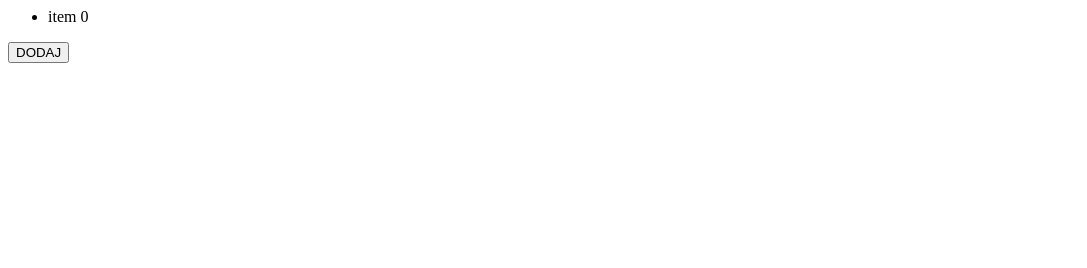
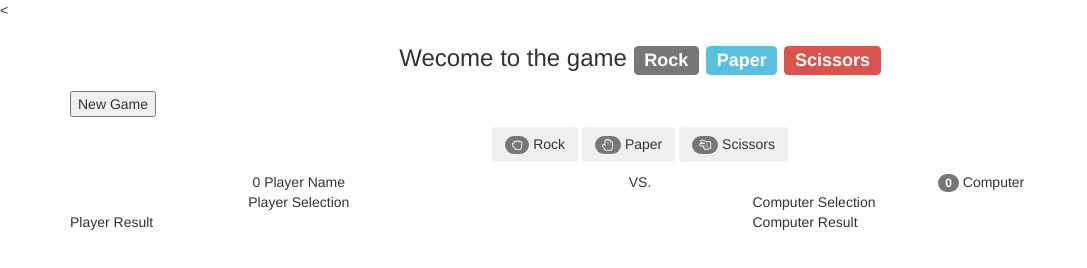
Before and after one commit to Cienszki/zad-9.7, a plain HTML site: page index.html in a window 1280 px wide. Shown: the whole page, without its empty margins (0-1087 px from the left). Drawn offline with nearby package versions, Linux system fonts and the light colour scheme; files that its build step writes are made by us from their sources.

Commit message:
Add index.html content and script

```diff
--- a/index.html
+++ b/index.html
@@ -3,12 +3,91 @@
     <meta charset="utf-8">
     <title>Page title</title>
     <link rel="stylesheet" href="css/style.css">
+    <
+    <link href="https://maxcdn.bootstrapcdn.com/bootstrap/3.3.6/css/bootstrap.min.css" rel="stylesheet" />
+    <link href="https://cdnjs.cloudflare.com/ajax/libs/font-awesome/4.6.3/css/font-awesome.min.css" rel="stylesheet" />
   </head>
   <body>
-  	<ul id="list">
-  		<li>item 0</li>
-   	</ul>
-   	<button id="addElem">DODAJ</button>
+  	<div class="container">
+  		<h3 class="text-center">
+  			Wecome to the game
+  		<span class="label label-default">Rock</span>
+  		<span class="label label-info">Paper</span>
+  		<span class="label label-danger">Scissors</span>
+  		</h3>
+  	</div>
+  	<div id="js-newGameElement" class="container">
+  		<button class="js-newGameButton" class="btn btn-default">New Game</button>
+  	</div>
+  	<div id="js-playerPickElement" class="container">
+  		<div class="row text-center">
+  			<button id="js-playerPick_rock" class="btn">
+  				<span class="badge">
+  					<i class="fa fa-hand-rock-o" aria-hidden="true"></i>
+  				</span>
+  				Rock
+  			</button>
+  			<button id="js-playerPick_paper" class="btn">
+  				<span class="badge">
+  					<i class="fa fa-hand-paper-o" aria-hidden="true"></i>
+  				</span>
+  				Paper
+  			</button>
+  			<button id="playerPick_scissors" class="btn">
+  				<span class="badge">
+  					<i class="fa fa-hand-scissors-o" aria-hidden="true"></i>
+  				</span>
+  				Scissors
+  			</button>
+  		</div>
+  	</div>
+  	<div id="js-resultsTableElement" class="container">
+  		<div class="row">
+  			<div class="col-xs-5 text-center">
+  				<span id="playerPoints">
+  					0
+  				</span>
+  				<span id="js-playerName">
+  					Player Name
+  				</span>
+  			</div>
+  			<div class="col-xs-2 text-center">
+  				VS.
+  			</div>
+  			<div class="col-xs-5 text-center">
+  				<span id="js-computerPoints" class="badge">
+  					0
+  				</span>
+  				Computer
+  			</div>
+  		</div>
+  		<div class="row">
+  			<div class="col-xs-5 text-center">
+  				<span id="js-playerPick">
+  					Player Selection
+  				</span>
+  			</div>
+  			<div class="col-xs-2"></div>
+  			<div class="col-xs-5">
+  				<span id="js-computerPick">
+  					Computer Selection
+  				</span>
+  			</div>
+  		</div>
+  		<div class="row">
+  			<div class="col-xs-5">
+  				<span id="js-playerResult">
+  					Player Result
+  				</span>
+  			</div>
+  			<div class="col-xs-2"></div>
+  			<div class="col-xs-5">
+  				<span id="js-computerResult">
+  					Computer Result
+  				</span>
+  			</div>
+  		</div>
+  	</div>
     <script type="text/javascript" src="js/scripts.js"></script>
   </body>
 </html>
--- a/js/scripts.js
+++ b/js/scripts.js
@@ -0,0 +1,11 @@
+var newGameBtn = document.getElementById('js-newGameButton');
+
+newGameBtn.addEventListener('click', newGame);
+
+var pickRock = document.getElementById('js-playerPick_rock'),
+	pickPaper = document.getElementById('js-playerPick_paper'),
+	pickScissors = document.getElementById('js-playerPick_scissors');
+
+pickRock.addEventListener('click', function() { playerPick('rock') });
+pickPaper.addEventListener('click', function() { playerPick('paper') });
+pickScissors.addEventListener('click', function() { playerPick('scissors') });
--- a/sass/style.scss
+++ b/sass/style.scss
@@ -0,0 +1,3 @@
+.container {
+	padding: 5px;
+}
```
